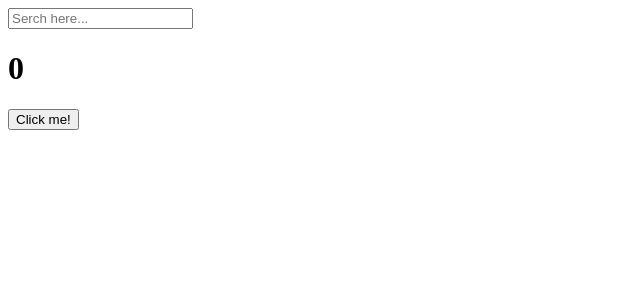
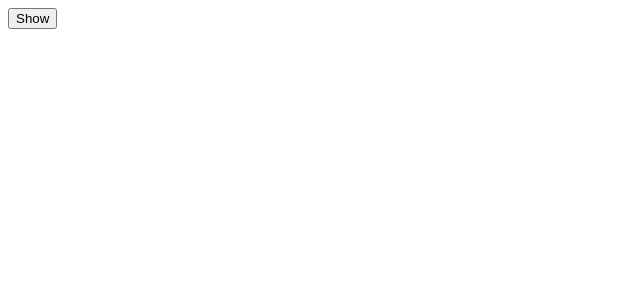
Before and after one commit to LenaKwon/react-app-2023, a React (Create React App) app: page / in a window 1280 px wide. Shown: the top 300 px of the page, without its empty margins (0-640 px from the left). Built offline with nearby package versions, Linux system fonts and the light colour scheme.

Commit message:
no message

```diff
--- a/src/Crypto.js
+++ b/src/Crypto.js
@@ -6,7 +6,7 @@
    console.log('I run all the time');
    const [keyword, setKeyword] = useState('');
    const onChange = (event) => setKeyword(event.target.value);
-   // 두번째 인자인 배열이 비어있음, 처음에만 실행된다.
+   // 두번째 인자인 dependencies 배열이 비어있음, 처음에만 실행된다.
    useEffect(() => {
       console.log('CALL THE API...');
    }, []);
--- /dev/null
+++ b/src/cleanUp.js
@@ -0,0 +1,32 @@
+// CleanUP 함수는 컴포넌트 destroy 할때 쓰는 함수 useEffect(함수 return 함수 ,[])
+
+import { useState, useEffect } from "react";
+
+// 아래 Hello 함수 작동방식 이해 위해 풀어쓴 코드, 보통은 이렇게 안씀
+// function Hello(){
+//     const byFn =()=> console.log("bye");
+//     const hiFn =()=> {console.log("hi"); return byFn;}
+//     useEffect(hiFn,[]);
+// }
+
+
+function Hello (){
+    useEffect(()=>{
+        console.log("Created :)");
+        return ()=> console.log("Destroyed :( ");
+    },[])
+    return <h1>Hello</h1>
+}
+
+function App (){
+    const [showing, setshowing] = useState(false);
+    const onClick =()=> setshowing((pre)=>!pre);
+    return (
+        <div>
+            {showing ? <Hello /> : null}
+            <button onClick={onClick}>{showing? 'Hide' : 'Show'}</button>
+        </div>
+    );
+}
+
+export default App;
--- a/src/index.js
+++ b/src/index.js
@@ -1,14 +1,16 @@
 import React from 'react';
 import ReactDOM from 'react-dom/client';
 // import App from './App';
-import Crypto from './Crypto';
+// import Crypto from './Crypto';
+import App from './cleanUp';
 
 const root = ReactDOM.createRoot(document.getElementById('root'));
 root.render(
-  <React.StrictMode>
-    {/* <App />  */}
-    <Crypto />
-  </React.StrictMode>
+  //  <React.StrictMode>
+      // {/* <App />  */}
+      //{/* <Crypto /> */}
+      <App />
+    // </React.StrictMode>,
 );
 
 //StrictMode는 create-react-app로 설치했을 때 기본적으로 생성되는 태그로
```
